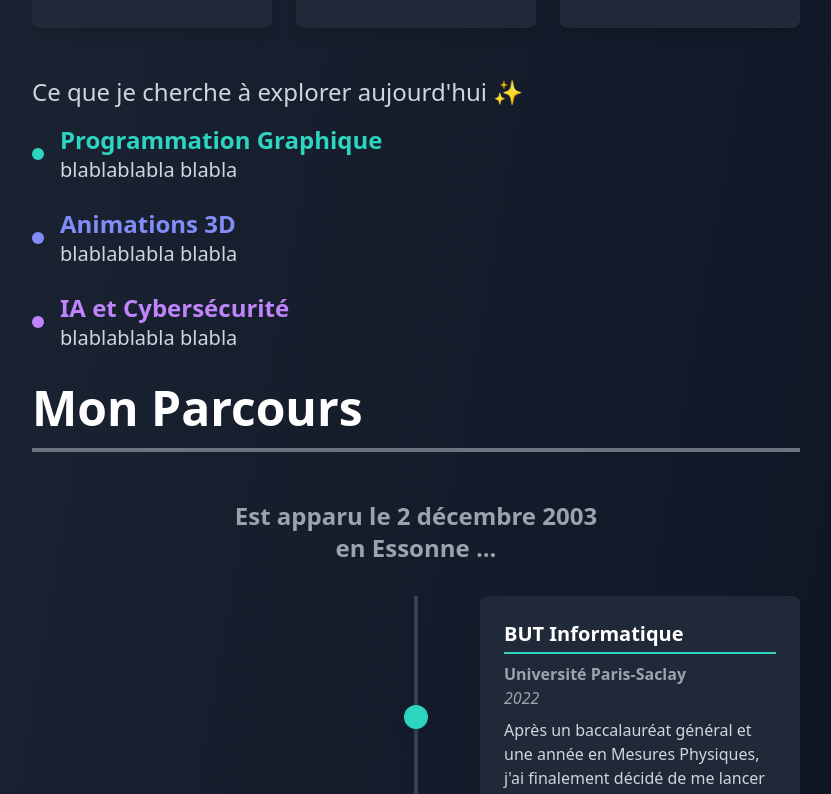
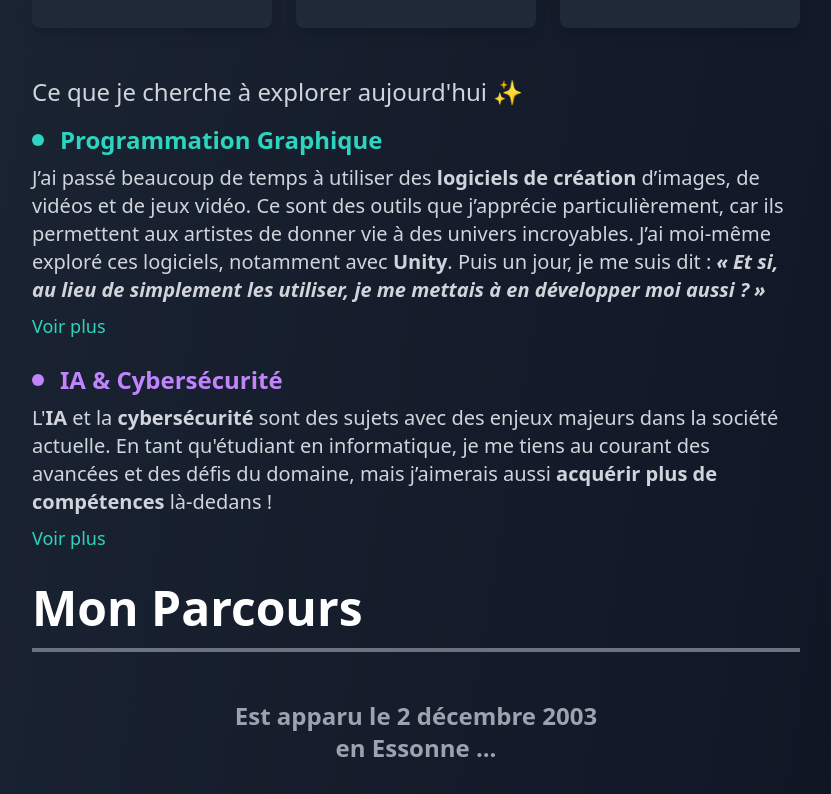
Before and after one commit to LePeruvienn/portfolio, a React (Vite) app: page /#/about in a window 1280 px wide. Shown: the part 1324-2118 px from the top of the page, without its empty margins (224-1055 px from the left). Built offline with nearby package versions, Linux system fonts and the light colour scheme; what @xpd/tailwind-3dtransforms would draw is missing.

Commit message:
Finish explore section

```diff
--- a/src/components/About.jsx
+++ b/src/components/About.jsx
@@ -1,6 +1,7 @@
 import Navbar from "./general/Navbar.jsx";
 import Footer from "./general/Footer.jsx";
 import UsefulLinks from "./general/UsefulLinks.jsx";
+import Explore from "./about/Explore.jsx";
 import TechCarousel from "./about/techsCarousel.jsx";
 import Projects from "./about/projects.jsx";
 import Outils from "./about/Outils.jsx";
@@ -88,43 +89,7 @@ function About () {
 					Ce que je cherche à explorer aujourd'hui ✨
 				</p>
 
-				<div className="space-y-6">
-					<div className="flex items-center gap-4">
-						<div className="w-3 h-3 rounded-full bg-teal-400"></div>
-						<div>
-							<h4 className="text-2xl font-semibold text-teal-400">
-								Programmation Graphique
-							</h4>
-							<p className="text-xl text-gray-300">
-								blablablabla blabla
-							</p>
-						</div>
-					</div>
-
-					<div className="flex items-center gap-4">
-						<div className="w-3 h-3 rounded-full bg-indigo-400"></div>
-						<div>
-							<h4 className="text-2xl font-semibold text-indigo-400">
-								Animations 3D
-							</h4>
-							<p className="text-xl text-gray-300">
-								blablablabla blabla
-							</p>
-						</div>
-					</div>
-
-					<div className="flex items-center gap-4">
-						<div className="w-3 h-3 rounded-full bg-purple-400"></div>
-						<div>
-							<h4 className="text-2xl font-semibold text-purple-400">
-								IA et Cybersécurité
-							</h4>
-							<p className="text-xl text-gray-300">
-								blablablabla blabla
-							</p>
-						</div>
-					</div>
-				</div>
+				<Explore/>
 
 
 				{/* Timeline Section */}
@@ -192,9 +157,21 @@ function About () {
 
 				<Hobbys/>
 
+				{/* Last p */}
+
+				<h2 className="mt-8"> Merci ! </h2>
+
+				<p className ="mt-2">
+					Voila c'est tout pour ma présntation ! Hésitez pas à jeter un coup d'oeuil à mes projets si c'est pas déja fait !
+				</p>
+
 				{/* Useful Links Section */}
-				<h2 className="text-2xl font-bold">Useful Links</h2>
-				<p>In case you missed them on the home page ...</p>
+				<h2 className="text-2xl font-bold">
+					Liens Utiles
+				</h2>
+				<p>
+					In case you missed them on the home page ...
+				</p>
 				<UsefulLinks />
 			</div>
 			<Footer />
--- /dev/null
+++ b/src/components/about/Explore.jsx
@@ -0,0 +1,83 @@
+import { useState } from "react";
+
+function Explore () {
+
+	const sections = [
+		{
+			title: "Programmation Graphique",
+			BgColor: "bg-teal-400",
+			TextColor: "text-teal-400",
+			paragraphs: [
+				`J’ai passé beaucoup de temps à utiliser des <span class="font-bold">logiciels de création</span> d’images, de vidéos et de jeux vidéo. Ce sont des outils que j’apprécie particulièrement, car ils permettent aux artistes de donner vie à des univers incroyables. J’ai moi-même exploré ces logiciels, notamment avec <span class="font-bold">Unity</span>. Puis un jour, je me suis dit : <span class="italic font-bold">« Et si, au lieu de simplement les utiliser, je me mettais à en développer moi aussi ? »</span>`,
+				`Je suis un grand fan de jeux vidéo, mais aussi de leur histoire et de l’évolution de leurs technologies. Après avoir acquis de l'expérience avec des moteurs de jeu, j’ai eu envie de m’essayer à de la programmation plus bas niveau. Je m’intéresse donc beaucoup en ce moment à la programmation en <span class="font-bold">C/C++</span>, ainsi qu’aux bibliothèques comme <span class="font-bold">SDL2</span> et <span class="font-bold">OpenGL</span>. Je suis encore débutant, mais j’ai une grande envie d’explorer le monde de la programmation graphique !`,
+				`Ce qui m’a aussi beaucoup influencé dans cette voie, c’est mon premier stage. Ma mission était de développer un <span class="font-bold">outil de création de jeux vidéo</span> destiné à des personnes non programmeuses. Grâce aux bibliothèques propriétaires de l’entreprise, j’ai pu découvrir le développement de jeux à un niveau plus bas, ainsi que la création d’outils. C’est à ce moment-là que j’ai décidé de me lancer sérieusement dans cette direction !`,
+				`J’aurais aimé pouvoir présenter des projets réalisés avec <span class="font-bold">OpenGL</span> ou <span class="font-bold">SDL2</span>, mais je n’en ai pas encore de finalisés. À côté de mes études, j’ai travaillé en <span class="font-bold">freelance</span> en tant que développeur d'outils & gameplay pour l'entreprise de mon stage. J’ai énormément appris durant cette période, mais cela m’a aussi pris beaucoup de temps !`,
+			],
+		},
+		{
+			title: "IA & Cybersécurité",
+			BgColor: "bg-purple-400",
+			TextColor: "text-purple-400",
+			paragraphs: [
+				`L'<span class="font-bold">IA</span> et la <span class="font-bold">cybersécurité</span> sont des sujets avec des enjeux majeurs dans la société actuelle. En tant qu'étudiant en informatique, je me tiens au courant des avancées et des défis du domaine, mais j’aimerais aussi <span class="font-bold">acquérir plus de compétences</span> là-dedans !`,
+				`J’ai déjà touché un peu à l'<span class="font-bold">IA</span> durant mes études, ce qui m’a donné <span class="italic">quelques bases</span>, mais je sais que je suis encore loin du compte. Pour la <span class="font-bold">cybersécurité</span>, c’est un domaine qui n’a pas été exploré dans ma formation, donc j’apprends par moi-même, notamment via la plateforme <span class="italic">Root Me</span>. J’aimerais vraiment <span class="font-bold">aller plus loin</span> et plonger <span class="italic">en profondeur</span> dans cet univers fascinant.`,
+				`Il me reste encore <span class="font-bold">beaucoup à apprendre</span>, mais c’est justement ça qui me <span class="italic">motive</span> !`
+			],
+		},
+	];
+
+	const [expandedSections, setExpandedSections] = useState(
+		sections.map(() => false)
+	);
+
+	const toggleExpand = (index) => {
+		setExpandedSections((prev) =>
+			prev.map((expanded, i) => (i === index ? !expanded : expanded))
+		);
+	};
+
+	return (
+		<div className="space-y-6">
+			{sections.map((section, index) => (
+				<div key={index} className="space-y-2">
+					<div className="flex items-center gap-4">
+						<div className="flex items-center gap-2">
+							<div className={`w-3 h-3 rounded-full ${section.BgColor} flex-shrink-0`}></div>
+							<h4 className={`ml-2 text-2xl font-semibold ${section.TextColor}`}>
+								{section.title}
+							</h4>
+						</div>
+					</div>
+
+					{/* Affichage du premier paragraphe */}
+					<p
+						className="text-xl text-gray-300"
+						dangerouslySetInnerHTML={{ __html: section.paragraphs[0] }}
+					></p>
+
+					{/* Affichage des paragraphes supplémentaires si la section est développée */}
+					{expandedSections[index] &&
+						section.paragraphs.slice(1).map((paragraph, i) => (
+							<p
+								key={i}
+								className="mt-2 text-xl text-gray-300"
+								dangerouslySetInnerHTML={{ __html: paragraph }} // Pas fier de celui la mais on tank pour la team B)
+							></p>
+						))}
+
+					{/* Bouton voir plus */}
+					{section.paragraphs.length > 1 && (
+						<button
+							className="mt-2 text-lg text-teal-400 hover:underline"
+							onClick={() => toggleExpand(index)}
+						>
+							{expandedSections[index] ? "Voir moins" : "Voir plus"}
+						</button>
+					)}
+				</div>
+			))}
+		</div>
+	);
+}
+
+export default Explore;
```
Also changed, not shown: 1 other file (tests, documents, lock files or other folders).
